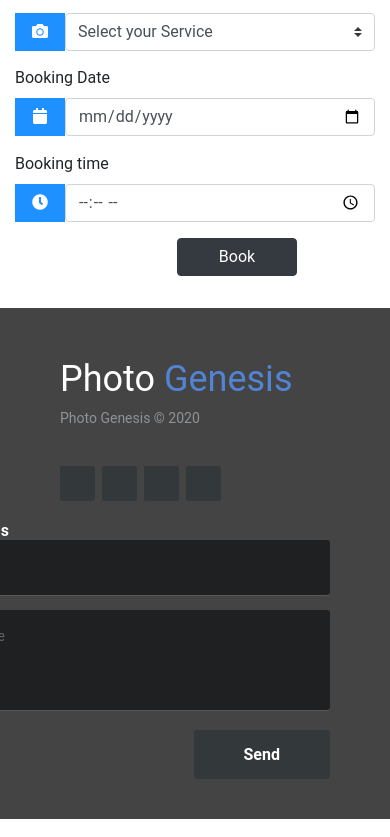
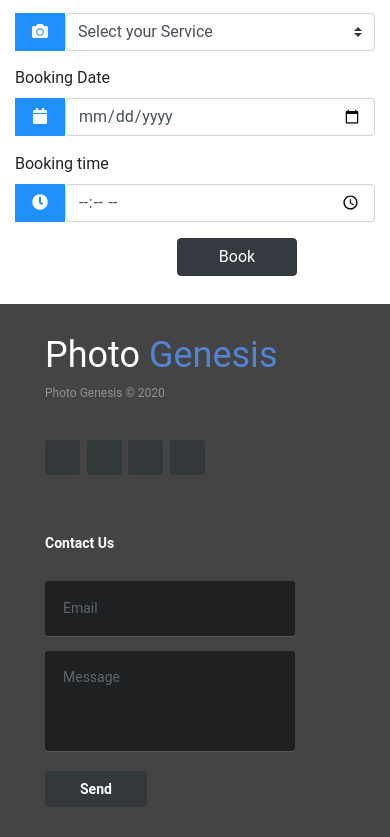
Before and after one commit to J-Okoto/Fotography, a plain HTML site: page index.html in a window 390 px wide. Shown: the part 3744-4581 px from the top of the page. Drawn offline with nearby package versions, Linux system fonts and the light colour scheme; files whose address does not match are found by name.

Commit message:
Added media queires on footer section

```diff
--- a/css/styles.css
+++ b/css/styles.css
@@ -309,3 +309,54 @@ section {
 	font-weight: bold;
 	float: right;
 }
+
+@media (max-width: 1000px) {
+
+	.footer-distributed {
+		font: bold 14px sans-serif;
+	}
+
+	.footer-distributed .footer-company-name{
+		font-size: 12px;
+	}
+
+	.footer-distributed form input,
+	.footer-distributed form textarea{
+		width: 250px;
+	}
+
+	.footer-distributed form button{
+		padding: 10px 35px;
+	}
+
+}
+
+@media (max-width: 800px) {
+
+	.footer-distributed{
+		padding: 30px;
+	}
+
+	.footer-distributed .footer-left,
+	.footer-distributed .footer-right{
+		float: none;
+		max-width: 300px;
+		margin: 0 auto;
+	}
+
+	.footer-distributed .footer-left{
+		margin-bottom: 40px;
+	}
+
+	.footer-distributed form{
+		margin-top: 30px;
+	}
+
+	.footer-distributed form{
+		display: block;
+	}
+
+	.footer-distributed form button{
+		float: none;
+	}
+}
```
